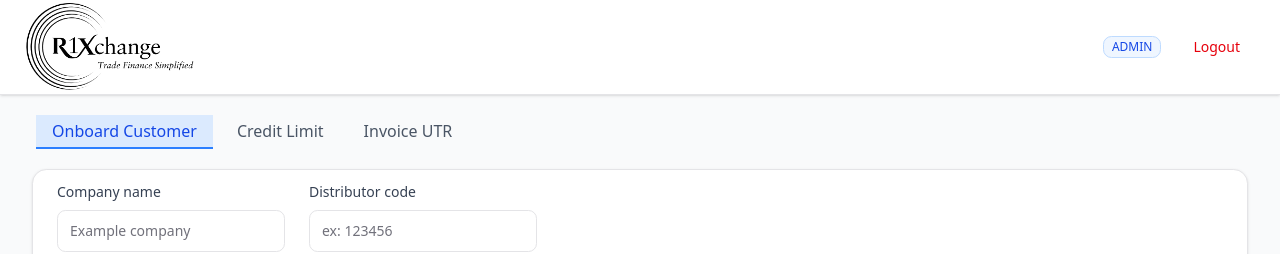
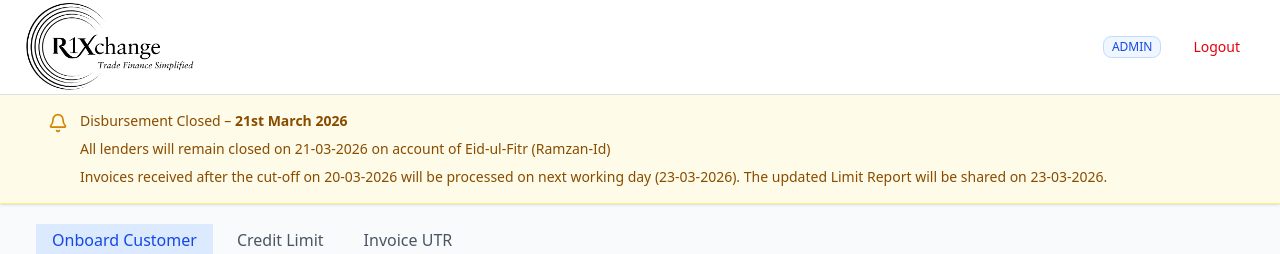
Before and after one commit to alpharubix/mm-dashboard-client, a React (Vite) app: page /onboard-customer in a window 1280 px wide. Shown: the top 254 px of the page. Built offline with nearby package versions, Linux system fonts and the light colour scheme; no server answers; sample sign-in values are in the browser's storage.

Commit message:
addded eid mubarak holiday banner

```diff
--- a/src/components/HolidayBanner.tsx
+++ b/src/components/HolidayBanner.tsx
@@ -7,15 +7,17 @@ export default function HolidayBanner() {
         <Bell className='h-5 w-5 text-yellow-600 mt-0.5 shrink-0' />
         <div className='space-y-2'>
           <p>
-            Kindle note that On{' '}
-            <span className='font-semibold'>19th March 2026</span> is a Holiday
-            "Ugadi"
+            Disbursement Closed –{' '}
+            <span className='font-semibold'> 21st March 2026</span>
           </p>
           <p>
-            Transactions and invoices received after the cut-off time will be
-            processed on the next working day{' '}
-            <span className='font-semibold'>20th March 2026</span>. Kindly plan
-            your transactions accordingly.
+            All lenders will remain closed on 21-03-2026 on account of
+            Eid-ul-Fitr (Ramzan-Id)
+          </p>
+          <p>
+            Invoices received after the cut-off on 20-03-2026 will be processed
+            on next working day (23-03-2026). The updated Limit Report will be
+            shared on 23-03-2026.
           </p>
         </div>
       </div>
--- a/src/pages/Home.tsx
+++ b/src/pages/Home.tsx
@@ -23,7 +23,7 @@ export default function Home() {
   return (
     <main className='min-h-screen bg-gray-50'>
       <Header />
-      {/* <HolidayBanner /> */}
+      <HolidayBanner />
 
       <div className='container mx-auto px-4 sm:px-6 lg:px-8'>
         <div className=''>
```
